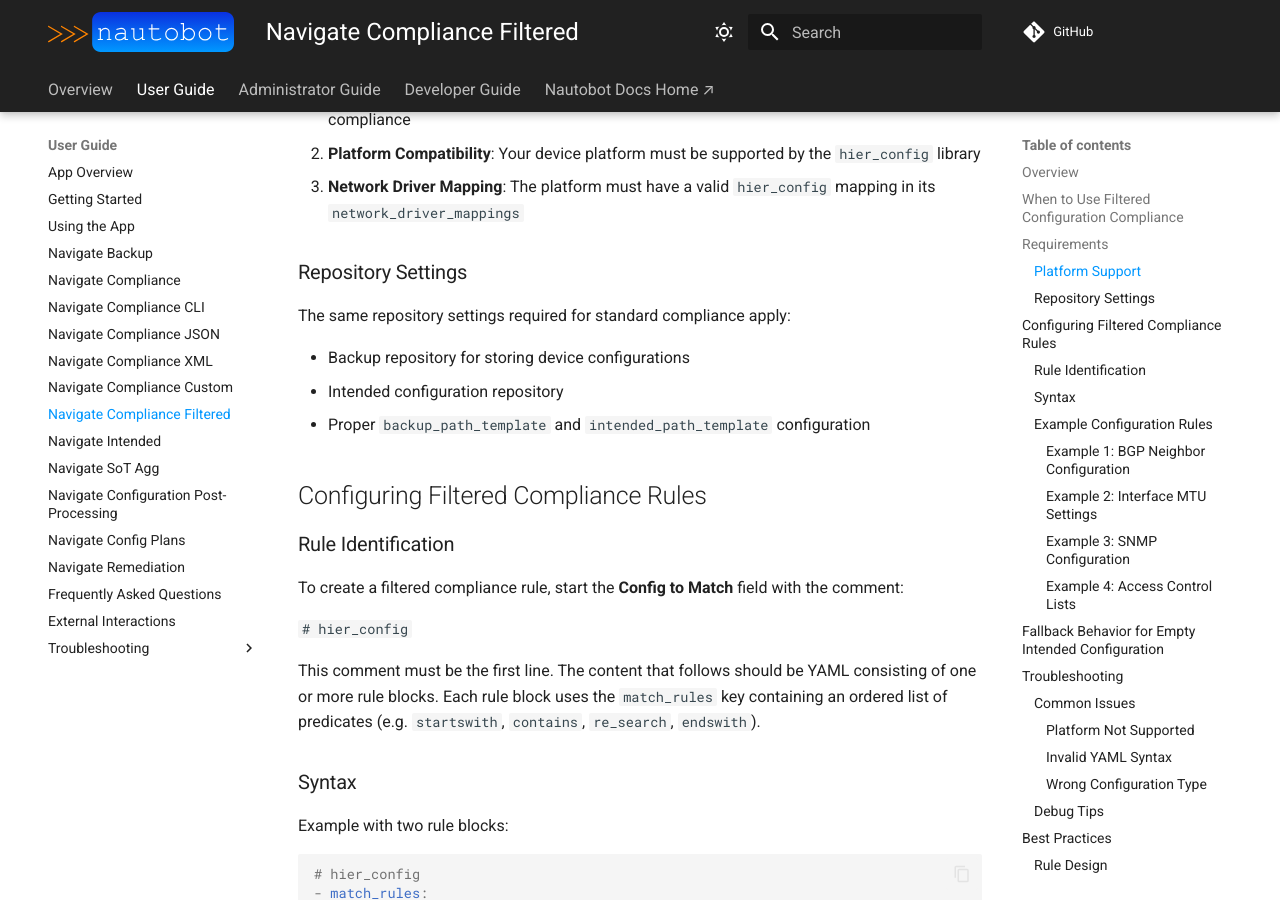
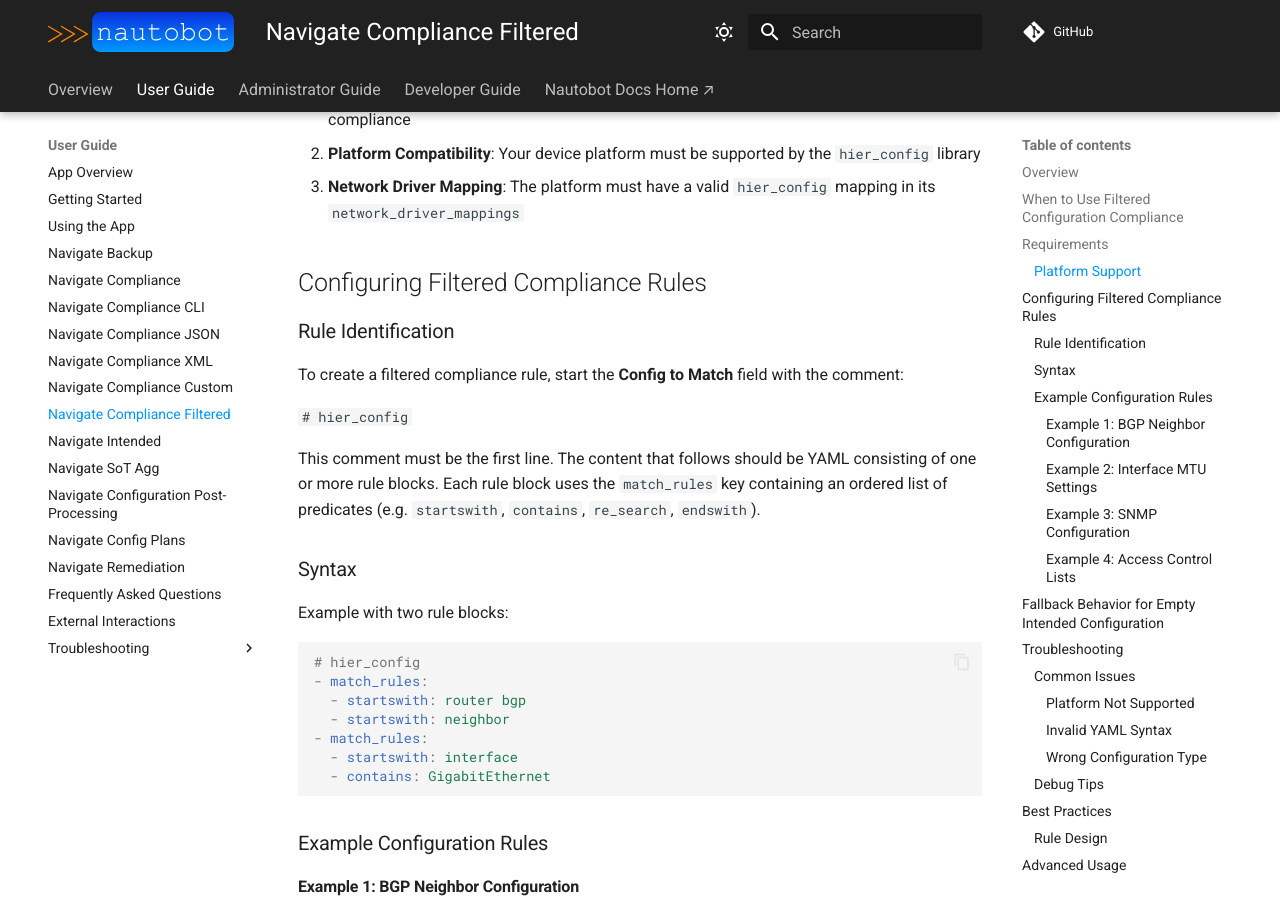
Before and after one commit to nautobot/nautobot-app-golden-config, an MkDocs documentation site: the page built from docs/user/app_feature_compliancefiltered.md, in a window 1280 px wide and 900 px high, scrolled down 954 px. Built offline with MkDocs 1.6.1 and Material for MkDocs 9.7.7, drawn with Linux system fonts in a browser that asks for light colours; comment, search, counter and statistics services are not loaded.

```diff
--- a/docs/user/app_feature_compliancefiltered.md
+++ b/docs/user/app_feature_compliancefiltered.md
@@ -22,17 +22,9 @@ This feature is particularly useful for:
 
 Filtered configuration compliance requires:
 
-1. **CLI Configuration Type**: Only `CLI` configuration types are supported for hierarchical compliance
+1. **CLI Configuration Type**: Only [`CLI`](./app_feature_compliancecli.md) configuration types are supported for hierarchical compliance
 2. **Platform Compatibility**: Your device platform must be supported by the `hier_config` library
 3. **Network Driver Mapping**: The platform must have a valid `hier_config` mapping in its `network_driver_mappings`
-
-### Repository Settings
-
-The same repository settings required for standard compliance apply:
-
-- Backup repository for storing device configurations
-- Intended configuration repository
-- Proper `backup_path_template` and `intended_path_template` configuration
 
 ## Configuring Filtered Compliance Rules
 
```
Also changed, not shown: README.md (+1 -1 lines).
